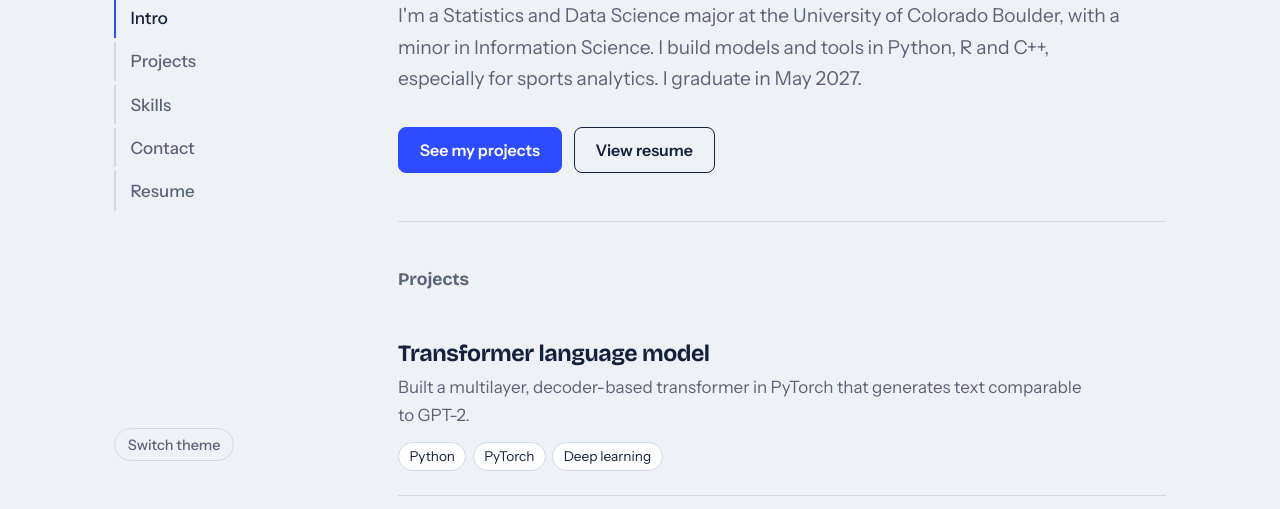
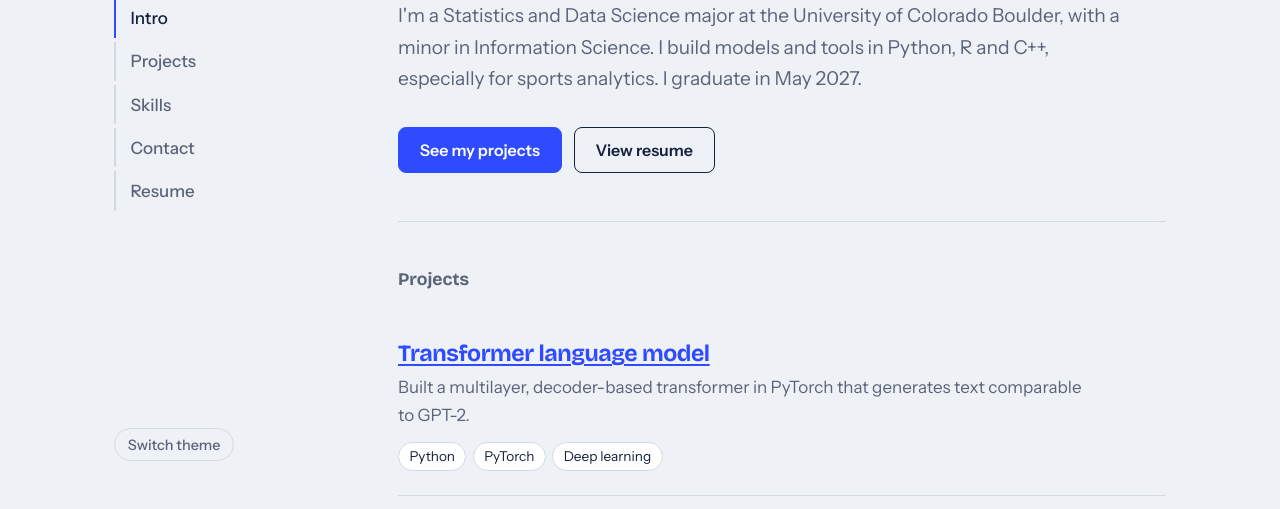
Before and after one commit to LukeONeill-4/LukeONeill-4.github.io, a plain HTML site: page index.html in a window 1280 px wide. Shown: the part 291-800 px from the top of the page. Drawn offline with nearby package versions, Linux system fonts and the light colour scheme.

Commit message:
Update index.html

```diff
--- a/index.html
+++ b/index.html
@@ -130,7 +130,7 @@
       <section id="projects">
         <h2>Projects</h2>
         <article class="project">
-          <h3>Transformer language model</h3>
+             <h3><a href="https://github.com/LukeONeill-4/languageModel">Transformer language model</a></h3>
           <p>Built a multilayer, decoder-based transformer in PyTorch that generates text comparable to GPT-2.</p>
           <ul class="tags"><li>Python</li><li>PyTorch</li><li>Deep learning</li></ul>
         </article>
```
